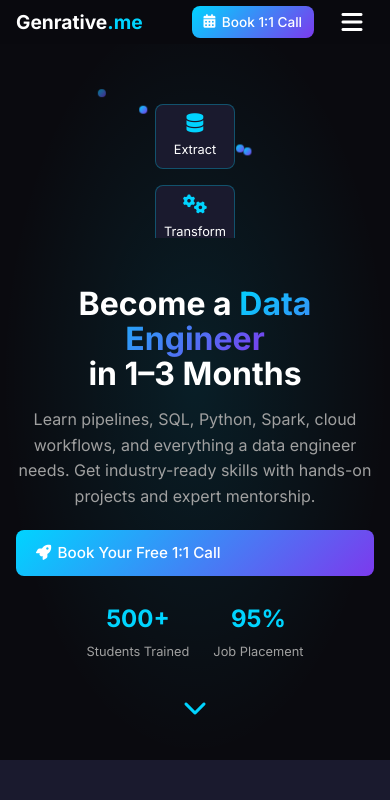
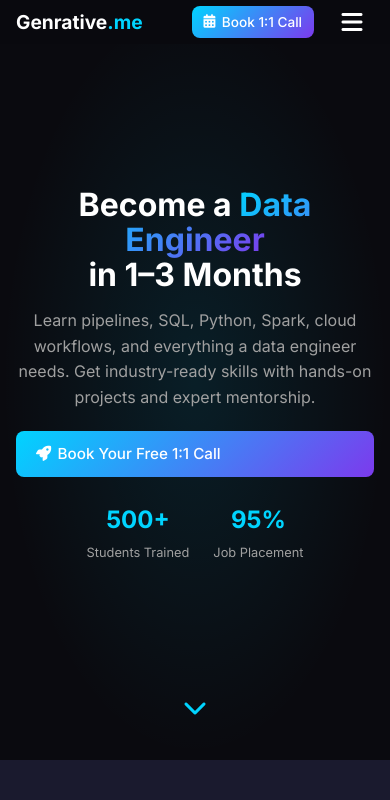
Before and after one commit to heighterses/genrative.me, a Flask app: page / in a window 390 px wide. Shown: the top 800 px of the page. Run offline with Flask 3, Linux system fonts and the light colour scheme.

Commit message:
Remove the 3 ETL boxes when it comes to mobile

```diff
--- a/static/css/style.css
+++ b/static/css/style.css
@@ -888,45 +888,8 @@ section {
         font-size: 0.8rem;
     }
 
-    /* Hero Animation */
+    /* Hide entire hero animation section on mobile */
     .hero__visual {
-        order: -1;
-        margin-bottom: 1rem;
-    }
-
-    .hero__animation {
-        width: 250px;
-        height: 200px;
-    }
-
-    .data-node {
-        width: 8px;
-        height: 8px;
-    }
-
-    @keyframes dataFlow {
-        0% { transform: translateX(0) translateY(0); opacity: 0; }
-        10% { opacity: 1; }
-        90% { opacity: 1; }
-        100% { transform: translateX(200px) translateY(80px); opacity: 0; }
-    }
-
-    .pipeline-visual {
-        flex-direction: column;
-        gap: 1rem;
-        margin-top: 1rem;
-    }
-
-    .pipeline-step {
-        padding: 0.5rem;
-        font-size: 0.8rem;
-    }
-
-    .pipeline-step i {
-        font-size: 1.2rem;
-    }
-
-    .pipeline-arrow {
         display: none;
     }
 
@@ -1139,16 +1102,9 @@ section {
         font-size: 1.5rem;
     }
 
-    .hero__animation {
-        width: 200px;
-        height: 150px;
-    }
-
-    @keyframes dataFlow {
-        0% { transform: translateX(0) translateY(0); opacity: 0; }
-        10% { opacity: 1; }
-        90% { opacity: 1; }
-        100% { transform: translateX(150px) translateY(60px); opacity: 0; }
+    /* Hero visual remains hidden on smaller mobile devices */
+    .hero__visual {
+        display: none;
     }
 
     /* Sections */
```
